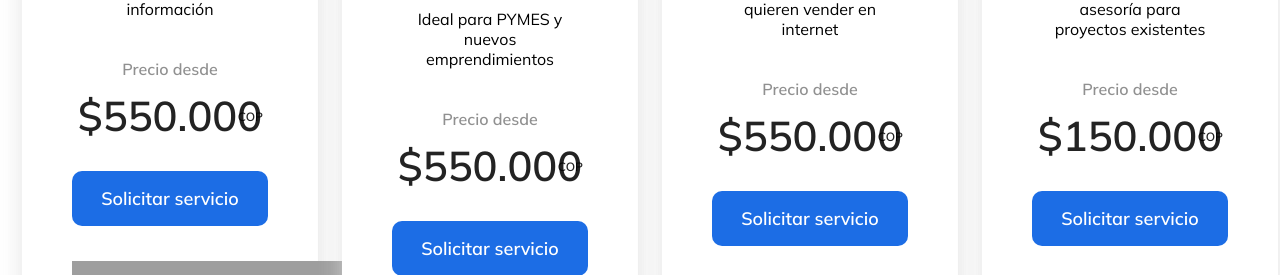
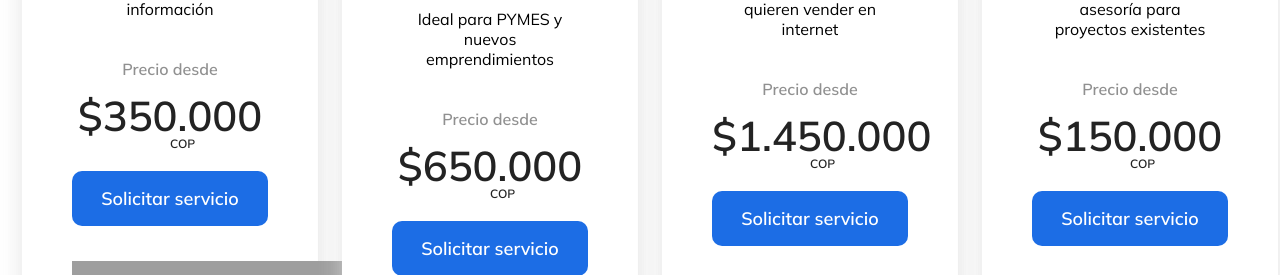
Before and after one commit to santiagobaronz/oasis-webcore, a PHP site: page / in a window 1280 px wide; the page is wider, and only the part inside the window is pictured. Shown: the part 4931-5206 px from the top of that part. Run offline with PHP 8.4, Linux system fonts and the light colour scheme; grey boxes are pictures that could not be loaded.

Commit message:
[Diseño] Tarjeta de precios terminado

```diff
--- a/css/home/styles-home.css
+++ b/css/home/styles-home.css
@@ -496,7 +496,7 @@ height: 10px;
 
 .container-margin-prices{
     max-width: 1500px;
-    margin: 0 auto;
+    margin: 0 auto 80px auto;
 }
 
 .info-prices h2{
@@ -615,12 +615,12 @@ height: 10px;
     position: relative;
 }
 
-.box-price-section p::after{
+.box-price-section p::before{
     content: 'COP';
     font-size: 12px;
     position: absolute;
-    top: 20px;
-    right: 5px;
+    bottom: -10px;
+    left: 50%;
 }
 
 .box-price-section button{
@@ -697,6 +697,13 @@ height: 10px;
     margin-left: 10px;
 }
 
+/* More services*/
+
+.more-services{
+    width: 100%;
+    height: 400px;
+    background-color: #12324e;
+}
 
 /* Faq section*/
 
--- a/index.html
+++ b/index.html
@@ -168,7 +168,7 @@
                                 </div>
                                 <div class="box-price-section">
                                     <span>Precio desde</span>
-                                    <p>$550.000</p>
+                                    <p>$350.000</p>
                                     <button>Solicitar servicio</button>
                                     <ul class="features">
                                         <li class="full-item"><strong>5</strong> secciones personalizadas</li>
@@ -204,7 +204,7 @@
                                 </div>
                                 <div class="box-price-section">
                                     <span>Precio desde</span>
-                                    <p>$550.000</p>
+                                    <p>$650.000</p>
                                     <button>Solicitar servicio</button>
                                     <ul class="features">
                                         <li class="full-item"><strong>15</strong> secciones personalizadas</li>
@@ -245,7 +245,7 @@
                                 </div>
                                 <div class="box-price-section">
                                     <span>Precio desde</span>
-                                    <p>$550.000</p>
+                                    <p>$1.450.000</p>
                                     <button>Solicitar servicio</button>
                                     <ul class="features">
                                         <li class="full-item">Secciones personalizadas <strong>ilimitadas</strong></li>
@@ -310,6 +310,17 @@
                     </div>
                 </div>
             </section>
+        </div>
+
+        <section>
+            <div class="more-services">
+                <div class="container-margin box-new-services">
+
+                </div>
+            </div>
+        </section>
+
+        <div class="container-margin-prices">
             <section>
                 <div class="faq-setion">
                     <div class="info-faq">
```
